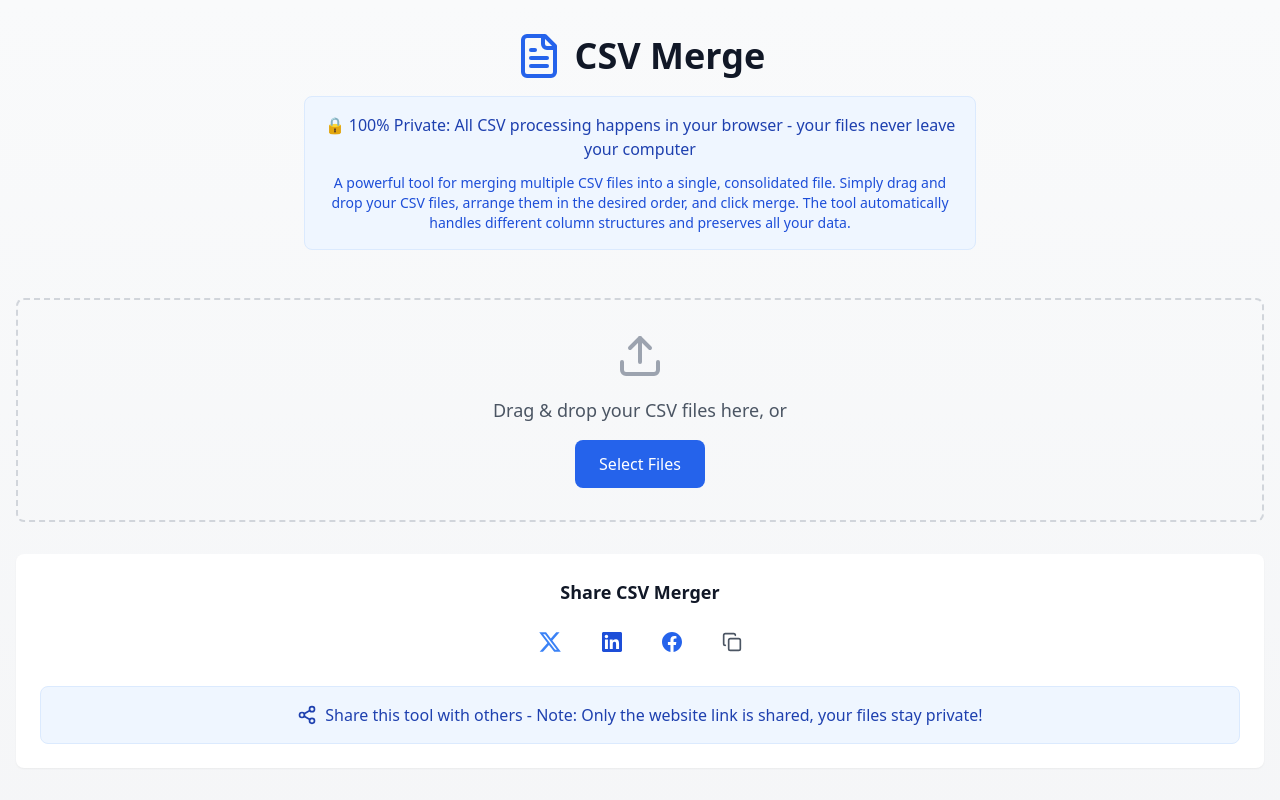
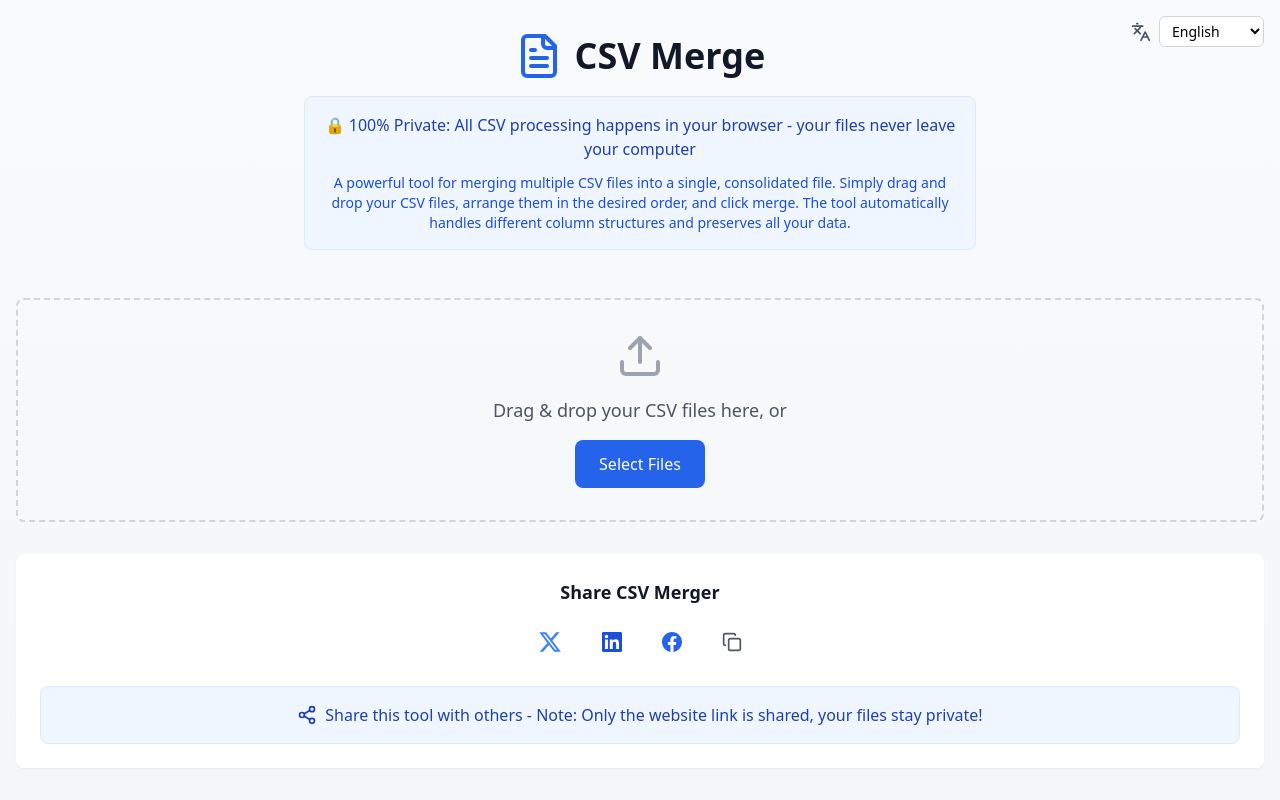
Before and after one commit to ca2datavision/ca2-csv-merger, a React (Vite) app: page / in a window 1280 px wide. Shown: the top 800 px of the page. Built offline with nearby package versions, Linux system fonts and the light colour scheme.

Commit message:
add support for Romanian language

```diff
--- a/package.json
+++ b/package.json
@@ -17,7 +17,10 @@
     "papaparse": "^5.4.1",
     "react": "^18.3.1",
     "react-beautiful-dnd": "^13.1.1",
-    "react-dom": "^18.3.1"
+    "react-dom": "^18.3.1",
+    "i18next": "^23.10.1",
+    "i18next-browser-languagedetector": "^7.2.0",
+    "react-i18next": "^14.1.0"
   },
   "devDependencies": {
     "@eslint/js": "^9.9.1",
--- a/src/App.tsx
+++ b/src/App.tsx
@@ -1,11 +1,14 @@
 import React from 'react';
 import { FileText, Github, Upload, Maximize2, Share2, Copy, Check } from 'lucide-react';
 import { useState, useCallback } from 'react';
+import { useTranslation } from 'react-i18next';
 import { processCSVFiles, previewMergedCSV } from './utils/csvProcessor';
 import { FileList } from './components/FileList';
 import { PreviewDialog } from './components/PreviewDialog';
+import { LanguageSelector } from './components/LanguageSelector';
 
 function App() {
+  const { t } = useTranslation();
   const [files, setFiles] = useState<File[]>([]);
   const [mergedData, setMergedData] = useState<string | null>(null);
   const [mergedPreview, setMergedPreview] = useState<string | null>(null);
@@ -102,21 +105,22 @@ function App() {
 
   return (
     <div className="min-h-screen bg-gradient-to-b from-gray-50 to-gray-100">
+      <div className="absolute top-4 right-4">
+        <LanguageSelector />
+      </div>
       <div className="container mx-auto px-4 py-8">
         {/* Header */}
         <div className="text-center mb-12">
           <div className="flex items-center justify-center gap-3 mb-4">
             <FileText className="w-12 h-12 text-blue-600"/>
-            <h1 className="text-4xl font-bold text-gray-900">CSV Merge</h1>
+            <h1 className="text-4xl font-bold text-gray-900">{t('title')}</h1>
           </div>
           <div className="bg-blue-50 border border-blue-100 rounded-lg p-4 max-w-2xl mx-auto mb-6">
             <p className="text-blue-800 font-medium">
-              🔒 100% Private: All CSV processing happens in your browser - your files never leave your computer
+              🔒 {t('privacy.title')}: {t('privacy.description')}
             </p>
             <p className="text-blue-700 mt-3 text-sm">
-              A powerful tool for merging multiple CSV files into a single, consolidated file. Simply drag and drop your CSV files,
-              arrange them in the desired order, and click merge. The tool automatically handles different column structures and
-              preserves all your data.
+              {t('description')}
             </p>
           </div>
         </div>
@@ -129,10 +133,10 @@ function App() {
         >
           <Upload className="w-12 h-12 text-gray-400 mx-auto mb-4"/>
           <p className="text-lg text-gray-600 mb-4">
-            Drag & drop your CSV files here, or
+            {t('dropzone.text')}
           </p>
           <label className="bg-blue-600 text-white px-6 py-3 rounded-lg cursor-pointer hover:bg-blue-700 transition-colors inline-block">
-            Select Files
+            {t('dropzone.button')}
             <input
               type="file"
               multiple
@@ -147,9 +151,9 @@ function App() {
         {files.length > 0 && (
           <div className="bg-white rounded-lg shadow-sm p-6 mb-8">
             <div className="flex items-center justify-between mb-4">
-              <h2 className="text-xl font-semibold">Selected Files</h2>
+              <h2 className="text-xl font-semibold">{t('selectedFiles.title')}</h2>
               <p className="text-sm text-gray-500">
-                Drag files to reorder
+                {t('selectedFiles.dragInfo')}
               </p>
             </div>
             <FileList
@@ -162,7 +166,7 @@ function App() {
               <label
                 className="inline-flex items-center gap-2 bg-gray-100 text-gray-700 px-4 py-2 rounded-lg cursor-pointer hover:bg-gray-200 transition-colors">
                 <Upload className="w-4 h-4"/>
-                Add More Files
+                {t('selectedFiles.addMore')}
                 <input
                   type="file"
                   multiple
@@ -176,7 +180,7 @@ function App() {
               {mergedData && (
                 <div className="flex-1">
                   <div className="flex justify-between items-center mb-4">
-                    <h3 className="text-lg font-semibold text-gray-900">Preview of Merged Result</h3>
+                    <h3 className="text-lg font-semibold text-gray-900">{t('preview.title')}</h3>
                   </div>
                   {mergedPreview && (
                     <div className="bg-white rounded-lg shadow-sm p-4 relative">
@@ -184,7 +188,7 @@ function App() {
                         data-testid="open-output-preview"
                         onClick={() => setIsPreviewOpen(true)}
                         className="absolute top-2 right-2 p-1.5 text-gray-500 hover:text-blue-600 hover:bg-blue-50 rounded-lg transition-colors"
-                        title="Open Full Preview"
+                        title={t('preview.fullPreview')}
                       >
                         <Maximize2 className="w-5 h-5"/>
                       </button>
@@ -202,13 +206,13 @@ function App() {
                       }}
                       className="bg-gray-600 text-white px-6 py-2 rounded-lg hover:bg-gray-700 transition-colors inline-flex items-center gap-2"
                     >
-                      Start Over
+                      {t('actions.startOver')}
                     </button>
                     <button
                       onClick={handleDownload}
                       className="bg-green-600 text-white px-6 py-2 rounded-lg hover:bg-green-700 transition-colors inline-flex items-center gap-2"
                     >
-                      Download Merged CSV
+                      {t('actions.download')}
                     </button>
                   </div>
                 </div>
@@ -222,7 +226,7 @@ function App() {
         { (
           <div className="mt-8 bg-white rounded-lg shadow-sm p-6">
             <div className="flex flex-col items-center">
-              <h3 className="text-lg font-semibold text-gray-900 mb-4">Share CSV Merger</h3>
+              <h3 className="text-lg font-semibold text-gray-900 mb-4">{t('share.title')}</h3>
               <div className="flex items-center justify-center gap-6 mb-6">
                 <button
                   onClick={() => handleShare('twitter')}
@@ -266,7 +270,7 @@ function App() {
               <div className="bg-blue-50 border border-blue-100 rounded-lg p-4 w-full">
                 <p className="text-blue-800 flex items-center justify-center gap-2">
                   <Share2 className="w-5 h-5"/>
-                  Share this tool with others - Note: Only the website link is shared, your files stay private!
+                  {t('share.note')}
                 </p>
               </div>
             </div>
@@ -277,13 +281,13 @@ function App() {
         <footer className="mt-12 text-center">
           <div className="flex items-center justify-center gap-4 mb-4">
             <span className="bg-blue-100 text-blue-800 px-3 py-1 rounded-full text-sm">
-              Free & Open Source Software
+              {t('footer.opensource')}
             </span>
             <span className="bg-purple-100 text-purple-800 px-3 py-1 rounded-full text-sm">
-              Built with AI assistance
+              {t('footer.aiAssisted')}
             </span>
           </div>
-          <p className="text-gray-600 mb-2">Built by CA2 Data Vision</p>
+          <p className="text-gray-600 mb-2">{t('footer.builtBy')}</p>
           <a
             href="https://github.com/ca2datavision/ca2-csv-merger"
             target="_blank"
@@ -291,13 +295,13 @@ function App() {
             className="inline-flex items-center gap-2 text-gray-600 hover:text-blue-600 transition-colors mb-6"
           >
             <Github className="w-4 h-4"/>
-            View on GitHub
+            {t('footer.viewOnGithub')}
           </a>
           <div className="max-w-2xl mx-auto">
             <div className="bg-gray-50 rounded-lg p-4 mb-4">
-              <h3 className="text-lg font-semibold text-gray-900 mb-2">Contact Us</h3>
+              <h3 className="text-lg font-semibold text-gray-900 mb-2">{t('footer.contact.title')}</h3>
               <p className="text-gray-600">
-                For inquiries or support, please email us at{' '}
+                {t('footer.contact.description')}{' '}
                 <a
                   href="mailto:ionut@ca2datavision.ro"
                   className="text-blue-600 hover:text-blue-800 transition-colors"
@@ -307,12 +311,9 @@ function App() {
               </p>
             </div>
             <div className="text-sm text-gray-500 bg-gray-50 rounded-lg p-4">
-              <h4 className="font-medium mb-2">Disclaimer</h4>
+              <h4 className="font-medium mb-2">{t('footer.disclaimer.title')}</h4>
               <p>
-                This software is provided "as is", without warranty of any kind, express or implied.
-                The creators and contributors of CSV Merge assume no responsibility or liability
-                for any errors or issues that may arise from the use of this software.
-                Users are solely responsible for validating and verifying all outputs and results.
+                {t('footer.disclaimer.text')}
               </p>
             </div>
           </div>
@@ -321,7 +322,7 @@ function App() {
       {isPreviewOpen && mergedData && (
         <PreviewDialog
           csvContent={selectedPreviewFile ? selectedPreviewFile : mergedData}
-          fileName={selectedPreviewFile?.name || 'Merged Result'}
+          fileName={selectedPreviewFile?.name || t('preview.title')}
           onClose={() => {
             setIsPreviewOpen(false);
             setSelectedPreviewFile(null);
--- /dev/null
+++ b/src/components/LanguageSelector.tsx
@@ -0,0 +1,21 @@
+import React from 'react';
+import { useTranslation } from 'react-i18next';
+import { Languages } from 'lucide-react';
+
+export const LanguageSelector: React.FC = () => {
+  const { t, i18n } = useTranslation();
+
+  return (
+    <div className="flex items-center gap-2">
+      <Languages className="w-5 h-5 text-gray-600" />
+      <select
+        value={i18n.language}
+        onChange={(e) => i18n.changeLanguage(e.target.value)}
+        className="bg-white border border-gray-300 rounded-md py-1 px-2 text-sm focus:outline-none focus:ring-2 focus:ring-blue-500"
+      >
+        <option value="en">{t('language.en')}</option>
+        <option value="ro">{t('language.ro')}</option>
+      </select>
+    </div>
+  );
+};
--- /dev/null
+++ b/src/i18n/index.ts
@@ -0,0 +1,21 @@
+import i18n from 'i18next';
+import { initReactI18next } from 'react-i18next';
+import LanguageDetector from 'i18next-browser-languagedetector';
+import { en } from './locales/en';
+import { ro } from './locales/ro';
+
+i18n
+  .use(LanguageDetector)
+  .use(initReactI18next)
+  .init({
+    resources: {
+      en: { translation: en },
+      ro: { translation: ro }
+    },
+    fallbackLng: 'en',
+    interpolation: {
+      escapeValue: false
+    }
+  });
+
+export default i18n;
--- /dev/null
+++ b/src/i18n/locales/en.ts
@@ -0,0 +1,55 @@
+export const en = {
+  title: 'CSV Merge',
+  privacy: {
+    title: '100% Private',
+    description: 'All CSV processing happens in your browser - your files never leave your computer'
+  },
+  description: 'A powerful tool for merging multiple CSV files into a single, consolidated file. Simply drag and drop your CSV files, arrange them in the desired order, and click merge. The tool automatically handles different column structures and preserves all your data.',
+  dropzone: {
+    text: 'Drag & drop your CSV files here, or',
+    button: 'Select Files'
+  },
+  selectedFiles: {
+    title: 'Selected Files',
+    dragInfo: 'Drag files to reorder',
+    addMore: 'Add More Files'
+  },
+  preview: {
+    title: 'Preview of Merged Result',
+    fullPreview: 'Open Full Preview',
+    dialogTitle: 'CSV Preview: {{fileName}}'
+  },
+  actions: {
+    startOver: 'Start Over',
+    download: 'Download Merged CSV'
+  },
+  share: {
+    title: 'Share CSV Merger',
+    note: 'Share this tool with others - Note: Only the website link is shared, your files stay private!'
+  },
+  footer: {
+    opensource: 'Free & Open Source Software',
+    aiAssisted: 'Built with AI assistance',
+    builtBy: 'Built by CA2 Data Vision',
+    viewOnGithub: 'View on GitHub',
+    contact: {
+      title: 'Contact Us',
+      description: 'For inquiries or support, please email us at'
+    },
+    disclaimer: {
+      title: 'Disclaimer',
+      text: 'This software is provided "as is", without warranty of any kind, express or implied. The creators and contributors of CSV Merge assume no responsibility or liability for any errors or issues that may arise from the use of this software. Users are solely responsible for validating and verifying all outputs and results.'
+    }
+  },
+  pagination: {
+    showing: 'Showing rows {{start}}-{{end}} of {{total}}',
+    page: 'Page {{current}} of {{total}}',
+    previous: 'Previous',
+    next: 'Next'
+  },
+  language: {
+    select: 'Select Language',
+    en: 'English',
+    ro: 'Romanian'
+  }
+};
--- /dev/null
+++ b/src/i18n/locales/ro.ts
@@ -0,0 +1,55 @@
+export const ro = {
+  title: 'Unificare CSV',
+  privacy: {
+    title: '100% Privat',
+    description: 'Toată procesarea fișierelor CSV se face în browser - fișierele tale nu părăsesc niciodată calculatorul'
+  },
+  description: 'Un instrument puternic pentru unificarea mai multor fișiere CSV într-un singur fișier consolidat. Pur și simplu trage și plasează fișierele CSV, aranjează-le în ordinea dorită și dă click pe unificare. Instrumentul gestionează automat diferite structuri de coloane și păstrează toate datele tale.',
+  dropzone: {
+    text: 'Trage și plasează fișierele CSV aici, sau',
+    button: 'Selectează Fișiere'
+  },
+  selectedFiles: {
+    title: 'Fișiere Selectate',
+    dragInfo: 'Trage fișierele pentru reordonare',
+    addMore: 'Adaugă Mai Multe Fișiere'
+  },
+  preview: {
+    title: 'Previzualizare Rezultat Unificat',
+    fullPreview: 'Deschide Previzualizare Completă',
+    dialogTitle: 'Previzualizare CSV: {{fileName}}'
+  },
+  actions: {
+    startOver: 'Începe Din Nou',
+    download: 'Descarcă CSV Unificat'
+  },
+  share: {
+    title: 'Distribuie Unificatorul CSV',
+    note: 'Distribuie acest instrument - Notă: Doar link-ul website-ului este distribuit, fișierele tale rămân private!'
+  },
+  footer: {
+    opensource: 'Software Gratuit și Open Source',
+    aiAssisted: 'Construit cu asistență AI',
+    builtBy: 'Construit de CA2 Data Vision',
+    viewOnGithub: 'Vezi pe GitHub',
+    contact: {
+      title: 'Contactează-ne',
+      description: 'Pentru întrebări sau suport, te rugăm să ne scrii la'
+    },
+    disclaimer: {
+      title: 'Mențiuni Legale',
+      text: 'Acest software este furnizat "ca atare", fără niciun fel de garanție, expresă sau implicită. Creatorii și contribuitorii CSV Merge nu își asumă nicio responsabilitate pentru eventualele erori sau probleme care pot apărea din utilizarea acestui software. Utilizatorii sunt singurii responsabili pentru validarea și verificarea tuturor rezultatelor.'
+    }
+  },
+  pagination: {
+    showing: 'Afișare rânduri {{start}}-{{end}} din {{total}}',
+    page: 'Pagina {{current}} din {{total}}',
+    previous: 'Anterior',
+    next: 'Următor'
+  },
+  language: {
+    select: 'Selectează Limba',
+    en: 'Engleză',
+    ro: 'Română'
+  }
+};
--- a/src/main.tsx
+++ b/src/main.tsx
@@ -2,6 +2,7 @@ import { StrictMode } from 'react';
 import { createRoot } from 'react-dom/client';
 import App from './App.tsx';
 import './index.css';
+import './i18n';
 
 createRoot(document.getElementById('root')!).render(
   <StrictMode>
```
Also changed, not shown: src/components/PreviewDialog.tsx (+13 -5 lines), 1 other file (tests, documents, lock files or other folders).
